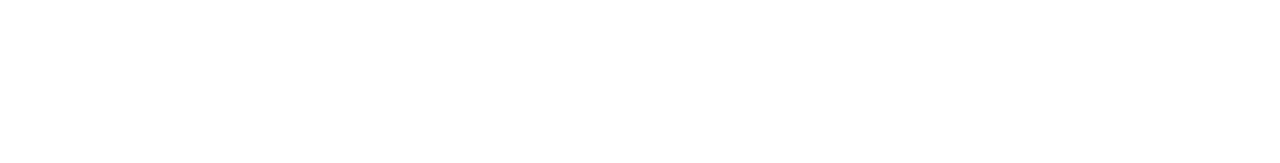
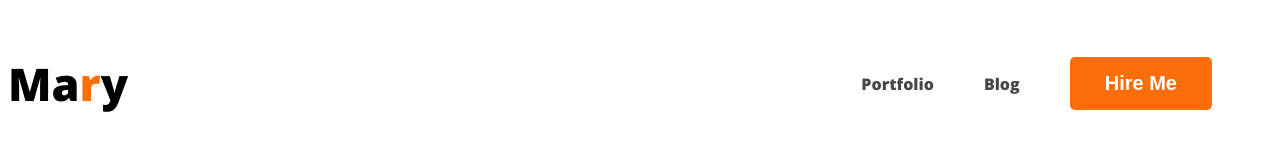
Before and after one commit to mdujan/web-developer-fortfolio, a plain HTML site: page index.html in a window 1280 px wide. Drawn offline with nearby package versions, Linux system fonts and the light colour scheme.

Commit message:
added nav

```diff
--- a/index.html
+++ b/index.html
@@ -5,9 +5,23 @@
     <meta http-equiv="X-UA-Compatible" content="IE=edge">
     <meta name="viewport" content="width=device-width, initial-scale=1.0">
     <title> Web developer portfolio</title>
+
+    <link rel="preconnect" href="https://fonts.googleapis.com">
+<link rel="preconnect" href="https://fonts.gstatic.com" crossorigin>
+<link href="https://fonts.googleapis.com/css2?family=Lato:ital,wght@1,400;1,700&family=Open+Sans:wght@800&display=swap" rel="stylesheet">
+    <link rel="stylesheet" href="styles/portfolio.css">
 </head>
 <body>
     <header>
+        <nav>
+            <h3 class="nav-title">Ma<span class="text-primary">r</span>y
+            </h3>
+            <ul>
+                <li> <a href="">Portfolio</a></li>
+                <li><a href="">Blog</a></li>
+                <li><button class="btn-primary">Hire Me</button></li>
+            </ul>
+        </nav>
 
 </header>
 <main>
--- /dev/null
+++ b/styles/portfolio.css
@@ -0,0 +1,48 @@
+/* common shared styles */
+body{
+    font-family: 'Lato', sans-serif;
+font-family: 'Open Sans', sans-serif;
+}
+.text-primary{
+    color:#FD6E0A;
+
+}
+.btn-primary{ border-radius: 5px;
+    background: #FD6E0A;
+    border: none;
+    font-size: 20px;
+    font-weight: 700;
+    color: white;
+    padding: 15px 35px
+}
+
+nav{
+    display: flex;
+    align-items: center;
+    justify-content: space-between;
+}
+.nav-title{
+    color: black;
+
+    font-size: 45px;
+
+    font-weight: 800;
+
+}
+nav >ul{
+    display: flex;
+    margin-right: 10px;
+    align-items: center;
+
+}
+nav li{
+    margin-right: 50px;
+    list-style: none;
+
+}
+nav a{
+    text-decoration: none;
+    color: #474747;
+
+
+}
```
